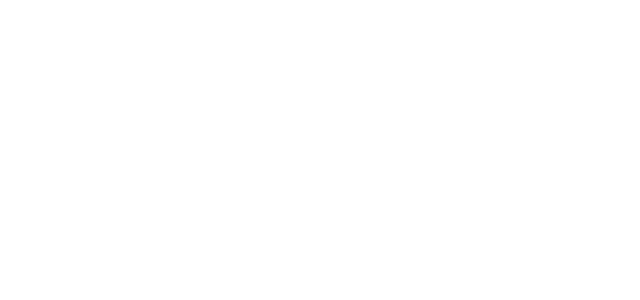
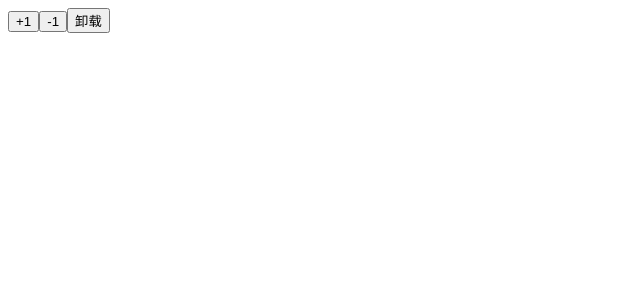
Before and after one commit to gdvgdbb/practice-react, a React (Create React App) app: page / in a window 1280 px wide. Shown: the top 300 px of the page, without its empty margins (0-640 px from the left). Built offline with nearby package versions, Linux system fonts and the light colour scheme.

Commit message:
feat: 学习useEffect几种用法以及如何清除副作用

```diff
--- a/src/App.js
+++ b/src/App.js
@@ -1,8 +1,38 @@
+import { useEffect, useState } from "react";
+
+function Child() {
+  useEffect(() => {
+    const timer = setInterval(() => {
+      console.log("我是一个普通人")
+    }, 1000)
+    return () => {
+      clearInterval(timer)
+    }
+  }, [])
+}
 
 function App() {
+  const [count, setCount] = useState(0);
+  const [data, setData] = useState(100);
+  const [show, setShow] = useState(true);
+  const handleAdd = () => {
+    setCount(count + 1)
+  }
+  const handleDown = () => {
+    setData(data - 1)
+  }
+  // 1.不传任何依赖 --- 初始时加组件更新都会执行（不管是哪个数据变了）
+  // 2.传空数组 --- 只在初始渲染时执行一次
+  // 3.传具体的依赖 --- 初始时加只有当当前依赖变化时才会执行
+  // useEffect(() => {
+  //   console.log("有妖精！！！")
+  // }, [count])
   return (
     <div className="App">
-
+      { show && <Child /> }
+      <button onClick={handleAdd}>+1</button>
+      <button onClick={handleDown}>-1</button>
+      <button onClick={() => setShow(false)}>卸载</button>
     </div>
   );
 }
```
